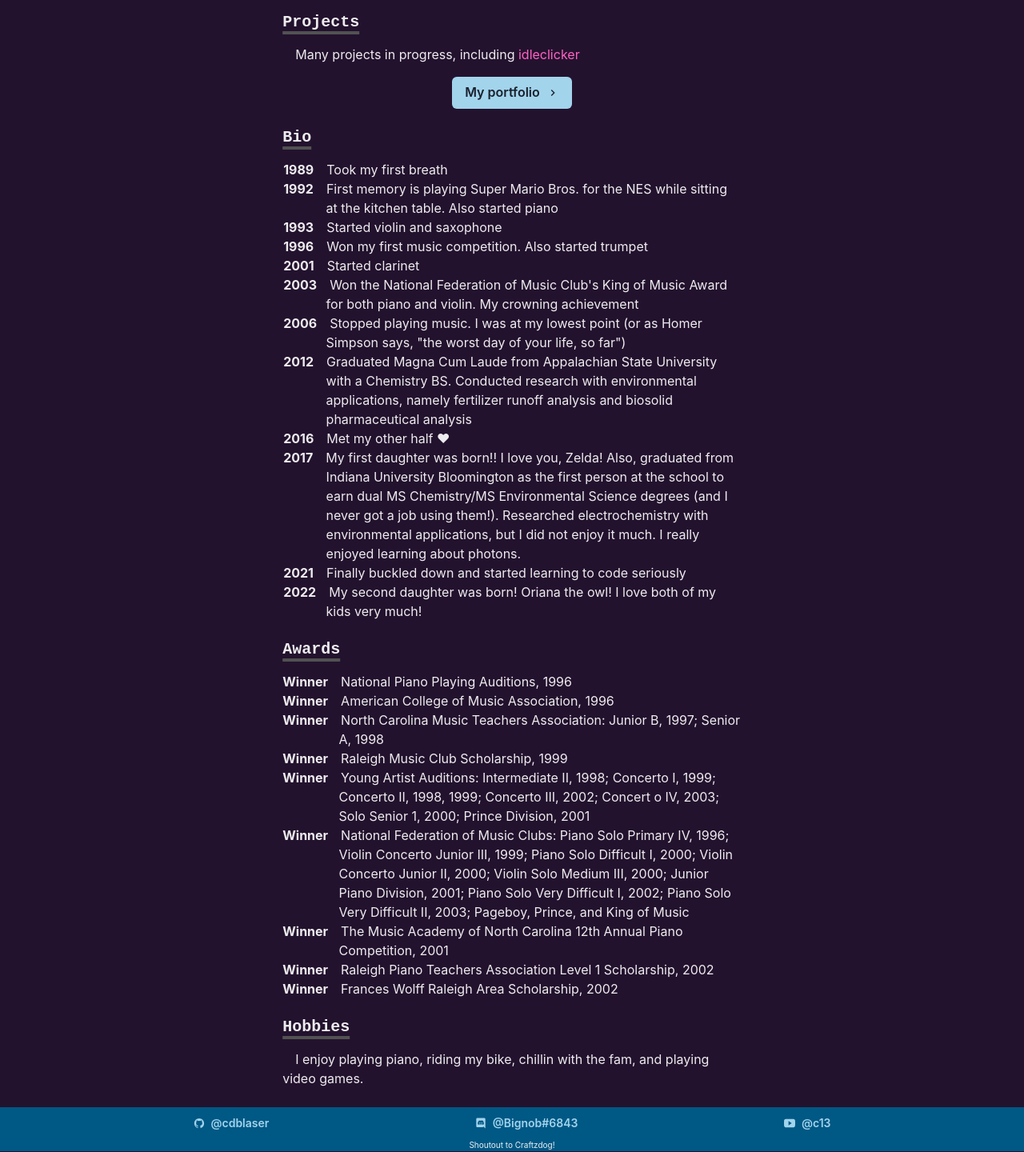
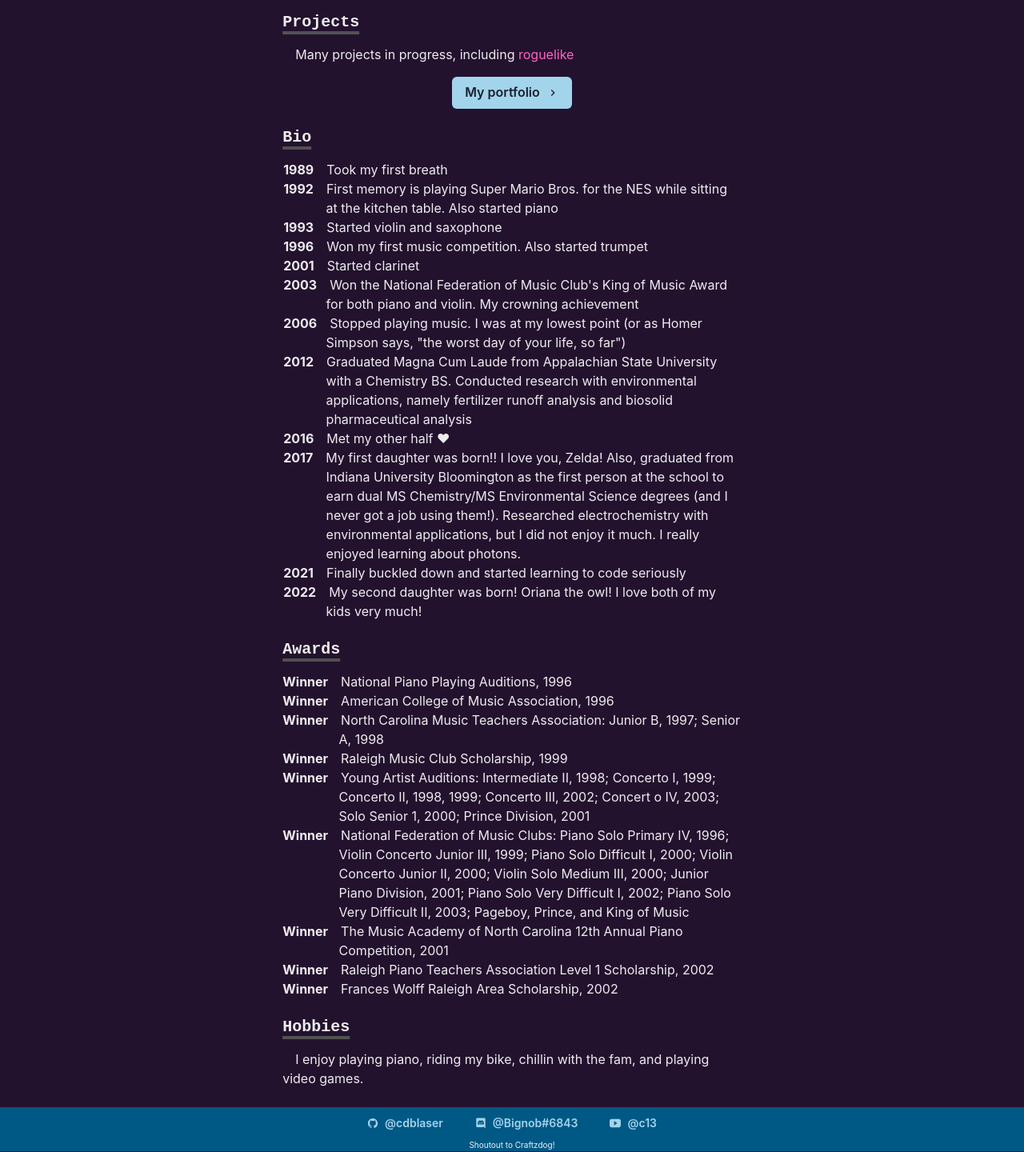
Before and after one commit to cdblaser/my-portfolio, a Next.js app: page / in a window 1280 px wide. Shown: the part 222-1662 px from the top of the page at 80% size. Built offline with nearby package versions, Linux system fonts and the light colour scheme.

Commit message:
changed home page reference project from idleclicker to roguelike

```diff
--- a/components/footer.js
+++ b/components/footer.js
@@ -13,7 +13,7 @@ const Footer = () => {
         direction={{ base: "column", md: "row" }}
         width={{ base: "full" }}
         alignItems="center"
-        justifyContent="space-evenly"
+        justifyContent="center"
         wrap="wrap"
         white-space="nowrap"
         flexGrow={1}
--- a/pages/index.js
+++ b/pages/index.js
@@ -59,8 +59,8 @@ const Home = () => {
           </Heading>
           <Paragraph>
             Many projects in progress, including{" "}
-            <NextLink href="/projects/idleclicker" scroll={false}>
-              <Link>idleclicker</Link>
+            <NextLink href="/projects/roguelike" scroll={false}>
+              <Link>roguelike</Link>
             </NextLink>{" "}
           </Paragraph>
           <Box align="center" my={4}>
--- a/pages/projects.js
+++ b/pages/projects.js
@@ -29,7 +29,7 @@ const Projects = () => {
               title="Roguelike"
               thumbnail={thumbRoguelike}
             >
-              a simple roguelike
+              A simple roguelike
             </ProjectGridItem>
           </Section>
           <Section>
```
